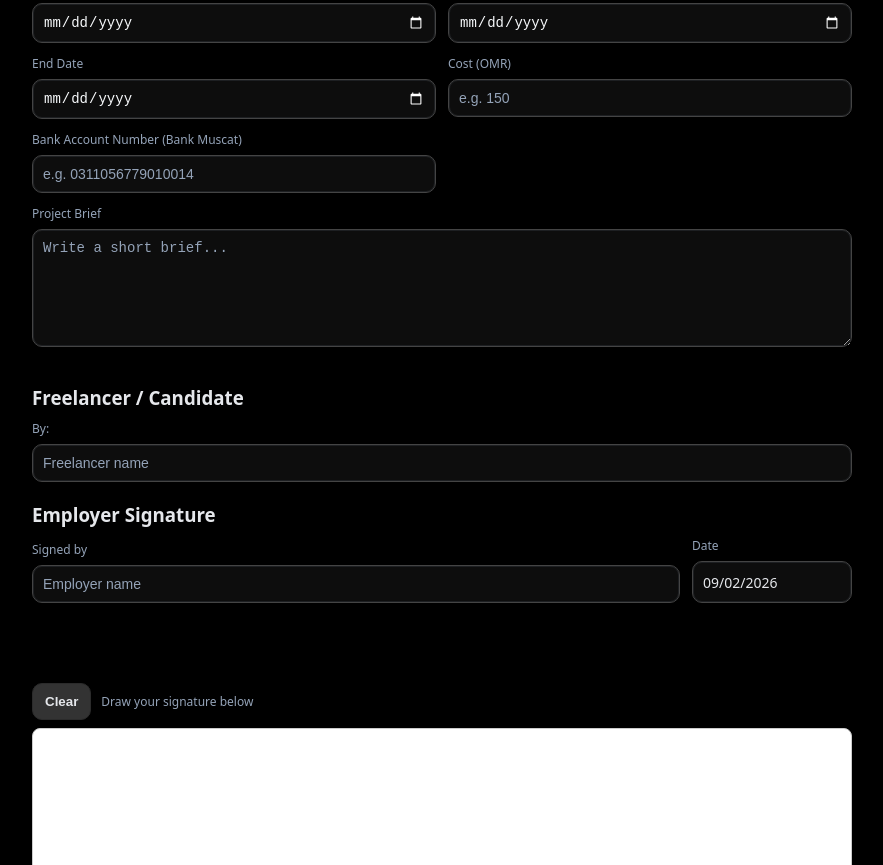
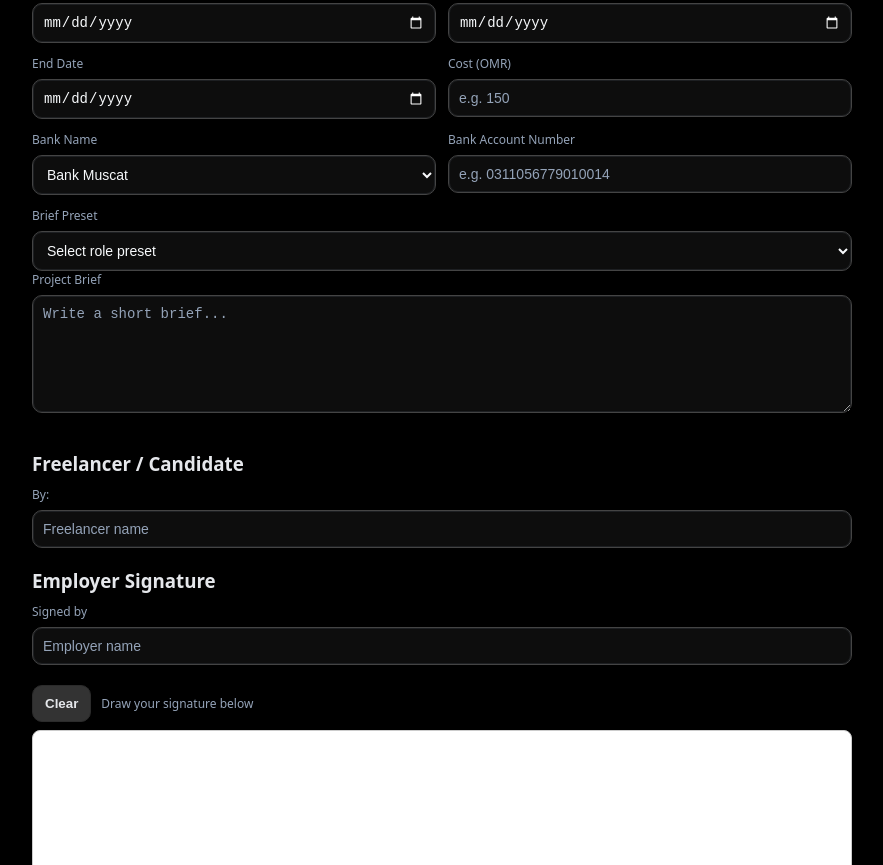
Before and after one commit to mdaoui/GW-Contract, a React (Vite) app: page / in a window 1280 px wide. Shown: the part 440-1305 px from the top of the page, without its empty margins (198-1081 px from the left). Built offline with nearby package versions, Linux system fonts and the light colour scheme.

Commit message:
added dropdown

```diff
--- a/src/App.jsx
+++ b/src/App.jsx
@@ -2,6 +2,7 @@ import React, { useMemo, useRef, useState } from "react";
 import SignaturePad from "./ui/SignaturePad";
 import gwLogoUrl from "./assets/gw-logo.png";
 import gwLogoBlackUrl from "./assets/GW Logo Black version.jpg";
+import { projectBriefPresets, projectBriefRoleOptions } from "./data/projectBriefPresets";
 
 export default function App() {
   const [form, setForm] = useState({
@@ -14,21 +15,15 @@ export default function App() {
     dateStart: "",
     dateEnd: "",
     costOmr: "",
+    bankName: "Bank Muscat",
     bankAccount: "",
     employerName: "",
   });
 
   const [signatureDataUrl, setSignatureDataUrl] = useState(null);
   const [busy, setBusy] = useState(false);
+  const [briefRole, setBriefRole] = useState("");
   const signatureApiRef = useRef(null);
-
-  const signedDateDisplay = useMemo(() => {
-    if (form.contractDate) {
-      const [y, m, d] = String(form.contractDate).split("-");
-      if (y && m && d) return `${d}/${m}/${y}`;
-    }
-    return new Date().toLocaleDateString("en-GB");
-  }, [form.contractDate]);
 
   const fileName = useMemo(() => {
     const safe = (s) =>
@@ -47,6 +42,15 @@ export default function App() {
 
   const update = (key) => (e) =>
     setForm((p) => ({ ...p, [key]: e.target.value }));
+  const onBriefRoleChange = (e) => {
+    const role = e.target.value;
+    setBriefRole(role);
+    if (!role) return;
+    setForm((p) => ({
+      ...p,
+      projectBrief: projectBriefPresets[role] ?? "",
+    }));
+  };
 
   const downloadBlob = (blob, name) => {
     const url = URL.createObjectURL(blob);
@@ -149,8 +153,22 @@ export default function App() {
             onChange={update("costOmr")}
             placeholder="e.g. 150"
           />
+          <SelectField
+            label="Bank Name"
+            value={form.bankName}
+            onChange={update("bankName")}
+            options={[
+              "Bank Muscat",
+              "NBO",
+              "Oman Arab Bank",
+              "Sohar International",
+              "Nizwa Bank",
+              "Dhofar Bank",
+            ]}
+            placeholder="Select bank"
+          />
           <Field
-            label="Bank Account Number (Bank Muscat)"
+            label="Bank Account Number"
             value={form.bankAccount}
             onChange={update("bankAccount")}
             placeholder="e.g. 0311056779010014"
@@ -158,6 +176,13 @@ export default function App() {
         </div>
 
         <div>
+          <SelectField
+            label="Brief Preset"
+            value={briefRole}
+            onChange={onBriefRoleChange}
+            options={projectBriefRoleOptions}
+            placeholder="Select role preset"
+          />
           <label style={labelStyle}>Project Brief</label>
           <textarea
             value={form.projectBrief}
@@ -180,36 +205,13 @@ export default function App() {
           </div>
 
           <h3 style={{ marginBottom: 8 }}>Employer Signature</h3>
-          <div
-            style={{
-              display: "grid",
-              gridTemplateColumns: "1fr auto",
-              gap: 12,
-              alignItems: "end",
-              marginBottom: 80,
-            }}
-          >
+          <div style={{ marginBottom: 20 }}>
             <Field
               label="Signed by"
               value={form.employerName}
               onChange={update("employerName")}
               placeholder="Employer name"
             />
-            <div style={{ minWidth: 160 }}>
-              <label style={labelStyle}>Date</label>
-              <div
-                style={{
-                  ...inputStyle,
-                  display: "flex",
-                  alignItems: "center",
-                  height: 42,
-                  padding: "0 10px",
-                  color: "#e5e7eb",
-                }}
-              >
-                {signedDateDisplay}
-              </div>
-            </div>
           </div>
 
           <SignaturePad apiRef={signatureApiRef} onChange={setSignatureDataUrl} />
@@ -271,6 +273,22 @@ function Field({ label, type = "text", value, onChange, placeholder }) {
   );
 }
 
+function SelectField({ label, value, onChange, options, placeholder }) {
+  return (
+    <div>
+      <label style={labelStyle}>{label}</label>
+      <select value={value} onChange={onChange} style={inputStyle}>
+        <option value="">{placeholder}</option>
+        {options.map((opt) => (
+          <option key={opt} value={opt}>
+            {opt}
+          </option>
+        ))}
+      </select>
+    </div>
+  );
+}
+
 const labelStyle = {
   display: "block",
   fontSize: 12,
--- /dev/null
+++ b/src/data/projectBriefPresets.js
@@ -0,0 +1,28 @@
+export const projectBriefRoleOptions = [
+  "Drone Operator",
+  "Photographer",
+  "Videographer",
+  "Motion Designer",
+  "Makup Artist",
+  "Gaffer",
+  "Editor",
+  "Art Director",
+  "Director",
+  "Camera Operator",
+  "DOP",
+];
+
+// Edit these templates any time. The selected role will populate the Project Brief field.
+export const projectBriefPresets = {
+  "Drone Operator": "TODO: Add Drone Operator brief template here.",
+  Photographer: "TODO: Add Photographer brief template here.",
+  Videographer: "Videography services were commissioned for Employer interview coverage.scope of work included filming and editing the video documenting key moments, conducting employee interviews at the company premises, and delivering a complete set of videos for the company’s official use.",
+  "Motion Designer": "TODO: Add Motion Designer brief template here.",
+  "Makup Artist": "TODO: Add Makup Artist brief template here.",
+  Gaffer: "TODO: Add Gaffer brief template here.",
+  Editor: "TODO: Add Editor brief template here.",
+  "Art Director": "TODO: Add Art Director brief template here.",
+  Director: "TODO: Add Director brief template here.",
+  "Camera Operator": "TODO: Add Camera Operator brief template here.",
+  DOP: "TODO: Add DOP brief template here.",
+};
--- a/src/pdf/generateContractPdf.js
+++ b/src/pdf/generateContractPdf.js
@@ -31,14 +31,6 @@ function formatDate(d) {
   return `${day}/${m}/${y}`;
 }
 
-function formatDateFromJsDate(date) {
-  if (!date) return "";
-  const dd = String(date.getDate()).padStart(2, "0");
-  const mm = String(date.getMonth() + 1).padStart(2, "0");
-  const yy = String(date.getFullYear());
-  return `${dd}/${mm}/${yy}`;
-}
-
 function wrapText(text, maxCharsPerLine = 95) {
   if (!text) return [""];
   const words = String(text).split(/\s+/);
@@ -55,6 +47,16 @@ function wrapText(text, maxCharsPerLine = 95) {
   }
   if (line) lines.push(line);
   return lines;
+}
+
+function splitParagraphs(text) {
+  if (text == null) return [""];
+  const raw = String(text).replace(/\r\n/g, "\n");
+  const parts = raw
+    .split(/\n\s*\n/g)
+    .map((p) => p.trim())
+    .filter((p) => p.length > 0);
+  return parts.length ? parts : [""];
 }
 
 async function fetchAsUint8Array(url) {
@@ -381,14 +383,14 @@ export async function generateContractPdf({
   dateStart,
   dateEnd,
   costOmr,
+  bankName,
   bankAccount,
   signaturePngDataUrl,
   employerName,
   logoPath = `${import.meta.env.BASE_URL}assets/gw-logo.png`,
 }) {
   const pdfDoc = await PDFDocument.create();
-  const today = formatDateFromJsDate(new Date());
-  const signedDate = contractDate ? formatDate(contractDate) : today;
+  const signedDate = contractDate ? formatDate(contractDate) : "";
 
   await drawCoverPage(pdfDoc, {
     createdBy,
@@ -429,14 +431,22 @@ export async function generateContractPdf({
 
   const drawParagraph = (text, size = 11) => {
     const maxChars = Math.floor((width - margin * 2) / (size * 0.55));
-    const lines = wrapText(text, maxChars);
-    ensureSpace(lines.length * lineH + 14);
+    const paragraphs = splitParagraphs(text);
+    const paragraphGap = 8;
+    const paragraphBlocks = paragraphs.map((p) => wrapText(p, maxChars));
+    const lineCount = paragraphBlocks.reduce((total, lines) => total + lines.length, 0);
+    const breaks = Math.max(0, paragraphBlocks.length - 1);
 
-    for (const line of lines) {
-      page.drawText(line, { x: margin, y, size, font });
-      y -= lineH;
+    ensureSpace(lineCount * lineH + breaks * paragraphGap + 14);
+
+    for (let i = 0; i < paragraphBlocks.length; i++) {
+      for (const line of paragraphBlocks[i]) {
+        page.drawText(line, { x: margin, y, size, font });
+        y -= lineH;
+      }
+      if (i < paragraphBlocks.length - 1) y -= paragraphGap;
     }
-    y -= 6;
+    y -= 8;
   };
 
   const drawBullets = (items) => {
@@ -452,9 +462,9 @@ export async function generateContractPdf({
         page.drawText(lines[i], { x: margin + 14, y, size: 11, font });
         y -= lineH;
       }
-      y -= 2;
+      y -= 4;
     }
-    y -= 6;
+    y -= 8;
   };
 
   // Body header/meta
@@ -516,7 +526,10 @@ export async function generateContractPdf({
 
   // PAYMENT (dynamic)
   drawHeading("PAYMENT");
-  drawBullets([`Contract costing will be ${costOmr ?? ""} OMR`, `Bank Muscat: ${bankAccount ?? ""}`]);
+  drawBullets([
+    `Contract costing will be ${costOmr ?? ""} OMR`,
+    `${bankName || "Bank Muscat"}: ${bankAccount ?? ""}`,
+  ]);
 
   // PAYMENT POLICY
   drawHeading("PAYMENT POLICY");
```
Also changed, not shown: src/index.css (line endings or trailing spaces).
